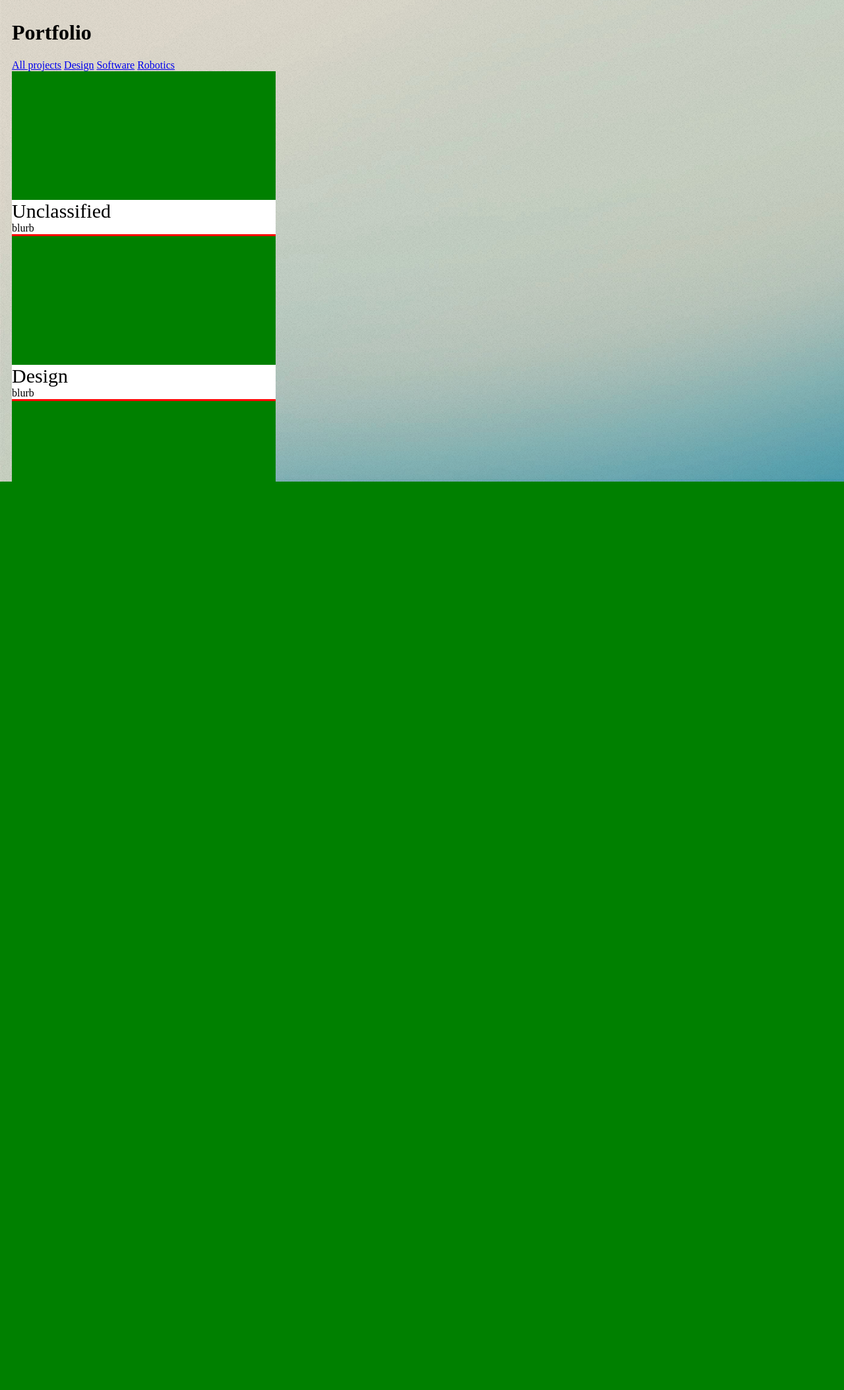
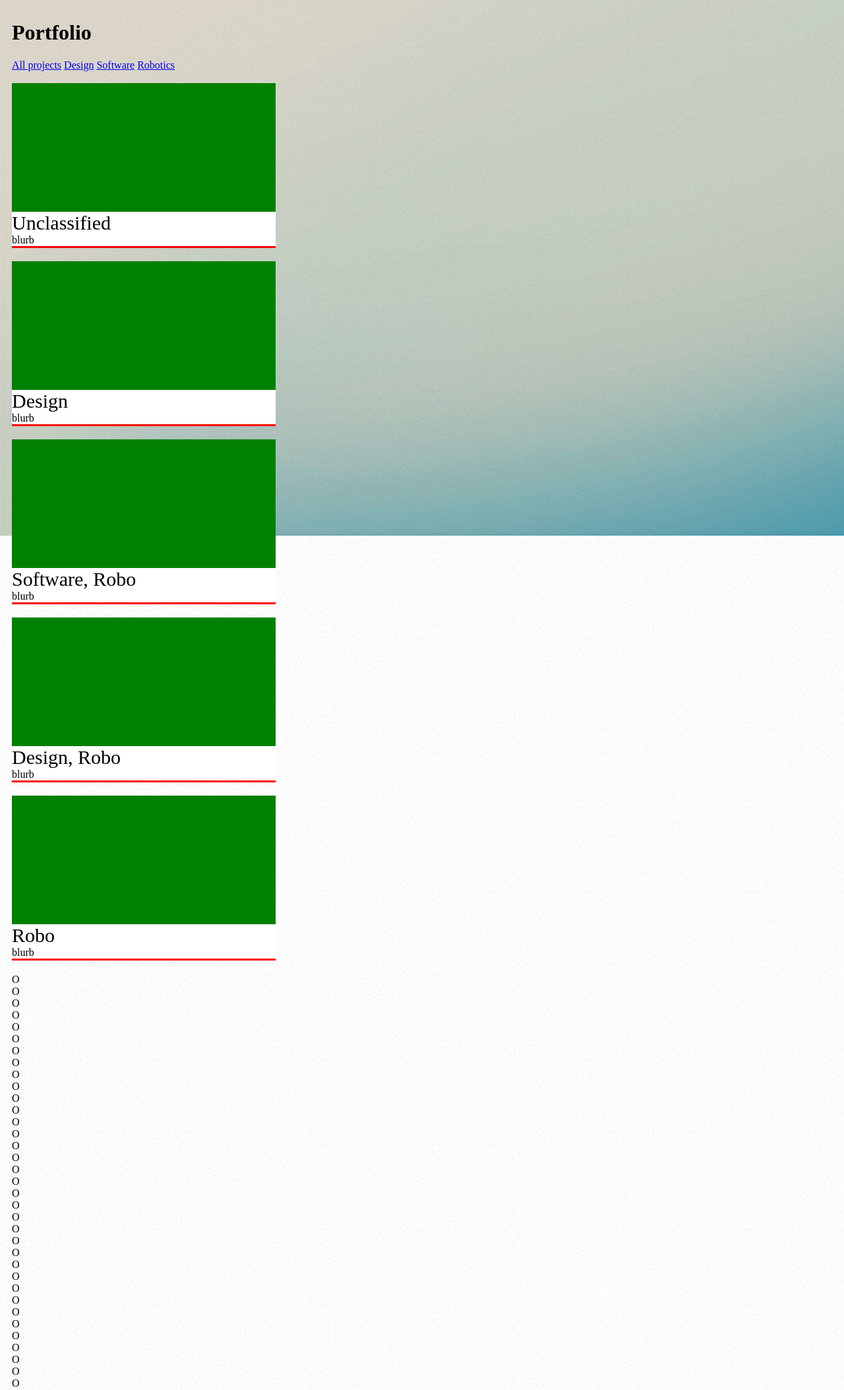
Before and after one commit to lianilychee/lianilychee.github.io, a PHP site: page / in a window 1280 px wide. Shown: the part 70-2177 px from the top of the page at 66% size. Before the commit the page ends 800 px from the top, so only its background shows below. Run offline with PHP 8.4, Linux system fonts and the light colour scheme.

Commit message:
got about fixed position working...

```diff
--- a/css/style.css
+++ b/css/style.css
@@ -1,6 +1,4 @@
 @charset 'UTF-8';
-@import url('http://fonts.googleapis.com/css?family=Source+Sans+Pro:300,400,300italic,400italic');
-@import url('font-awesome.min.css');
 
 body {
 	background-image: url('../images/overlay.png'), url('../images/bg.jpg');
@@ -12,7 +10,6 @@ a:hover {
 	color: red;
 }
 
-/***** VISIBILITY *****/
 .hide {
 	display: none;
 }
@@ -42,12 +39,29 @@ nav {
 
 /***** SECTIONS *****/
 .section-container {
-	position: fixed;
-	top: 70px;
 	height: 100%;
-	width: 96%; /* SUPER HACKY - no idea why text truncates at 100%... */
+	width: 96%;
+	margin-top: 70px;
+	padding-top: 100px;
 	padding: 10px;
 }
+
+	#about {
+		position: fixed;
+		height: 100%;
+		width: 96%;
+		margin-top: 70px;
+		padding-top: 100px;
+		padding: 10px;
+	}
+
+	#portfolio {
+		height: 100%;
+		width: 100%;
+		margin-top: 70px;
+		padding-top: 100px;
+		padding: 10px;
+	}
 
 	/* ABOUT SECTION */
 	#blurb {
@@ -60,6 +74,7 @@ nav {
 	.grid-container {}
 
 		.item{
+			margin-bottom: 20px;
 			height: 250px;
 			width: 400px;
 			background-color: red;
@@ -81,8 +96,24 @@ nav {
 		}
 
 
+
+
+
+
+
+
+
+
+
+
+
+
+
+
+/* !!!!!!!!!!!!! SHELVE FOR LATER !!!!!!!!!!!!!! */
+
+
 /***** IMAGE RESIZING *****/
-
 .img-container {
 	position: relative;
 	overflow: hidden;
--- a/index.html
+++ b/index.html
@@ -13,7 +13,7 @@
 </head>
 
 <body>
-	<!-- NAV BAR -->
+	<!-- *** NAV BAR *** -->
 	<nav>
 		<a href = 'http://lianilychee.github.io'> L I A N I <b>L Y E</b> </a> <br>
 		<a href='#about' id='aboutlink'> About</a>
@@ -21,16 +21,14 @@
 	</nav>
 
 
-	<!-- SECTIONS -->
+	<!-- *** SECTIONS *** -->
 
 	<div id='about' class='section-container hide'>
-
 		<div id='blurb'>
 			<h1> robotics engineer </h1>
 			<p> During the day, I'm a sophomore designing a "smarter" prosthetic arm for under-the-elbow amputees and building an autonomous trans-Atlantic sailboat for fun. But underneath all the tech jargon, I'm an LA transplant learning to navigate the intricacies of being a female, minority, solidly-blue-collar-background engineer in clean-cut New England. </p>
 		</div>
-		<div class='img-container'> <img class='clipped' src='images/self.jpg'> </div>
-
+		<!-- <div class='img-container'> <img class='clipped' src='images/self.jpg'> </div> -->
 	</div>
 
 
@@ -38,6 +36,7 @@
 
 		<h1> Portfolio </h1>
 
+		<!-- *** FOLIO MENU *** -->
 		<div>
 			<a href='javaScript:void(0);' id='filter-all'> All projects</a>
 			<a href='javaScript:void(0);' id='filter-design'> Design</a>
@@ -45,7 +44,9 @@
 			<a href='javaScript:void(0);' id='filter-robo'> Robotics</a>
 		</div>
 
-		<!-- TILES -->
+		<br>
+
+		<!-- *** TILES *** -->
 		<div id='grid-container'>
 
 			<div class='item'>
@@ -66,16 +67,21 @@
 				<div class='item-blurb'> blurb </div>
 			</div>
 
-	</div>
+			<div class='item tag-design tag-robo'>
+				<div class='item-image'></div>
+				<div class='item-title'> Design, Robo </div>
+				<div class='item-blurb'> blurb </div>
+			</div>
 
+			<div class='item tag-robo'>
+				<div class='item-image'></div>
+				<div class='item-title'> Robo </div>
+				<div class='item-blurb'> blurb </div>
+			</div>
 
-		<br>
-		<!-- GRID LAYOUT -->
+		</div>
 
-
-
-
-
+		O <br> O <br>O <br>O <br>O <br>O <br>O <br>O <br>O <br>O <br>O <br>O <br>O <br>O <br>O <br>O <br>O <br>O <br>O <br>O <br>O <br>O <br>O <br>O <br> O <br> O <br>O <br>O <br>O <br>O <br>O <br>O <br>O <br>O <br>O <br>O <br>O <br>O <br>O <br>O <br>O <br>O <br>O <br>O <br>O <br>O <br>O <br>
 
 	</div>
 
--- a/js/main.js
+++ b/js/main.js
@@ -12,7 +12,7 @@ $(window).load( function() {
 	$('#aboutlink').on('click', function() {
 		$('#about').removeClass('hide');
 		$('#portfolio').addClass('hide');
-		UTILS.resizeImg()
+		// UTILS.resizeImg()
 	})
 
 
@@ -29,7 +29,7 @@ $(window).load( function() {
 
 	$('#filter-robo').on('click', function() {
 		$('.item').removeClass('hide')
-		$('.item').not('.tag-software').addClass('hide')
+		$('.item').not('.tag-robo').addClass('hide')
 	});
 
 	$('#filter-software').on('click', function() {
```
